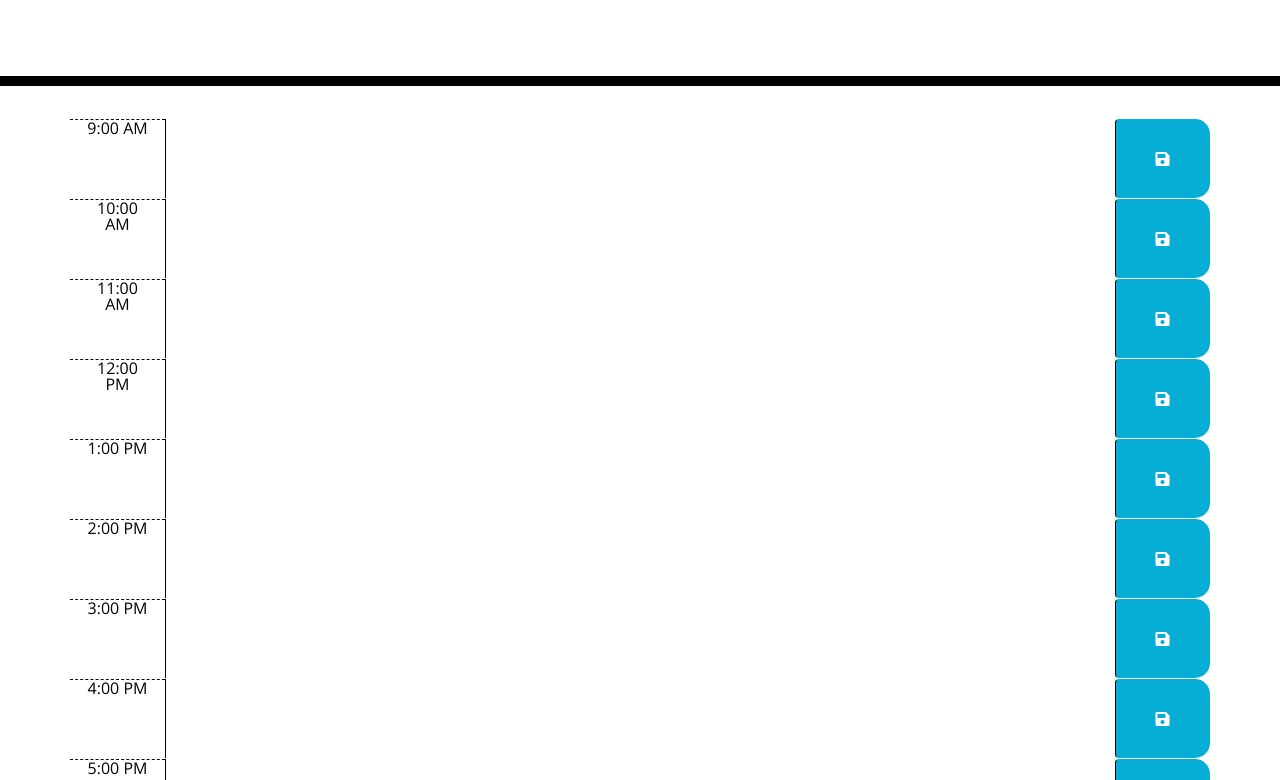
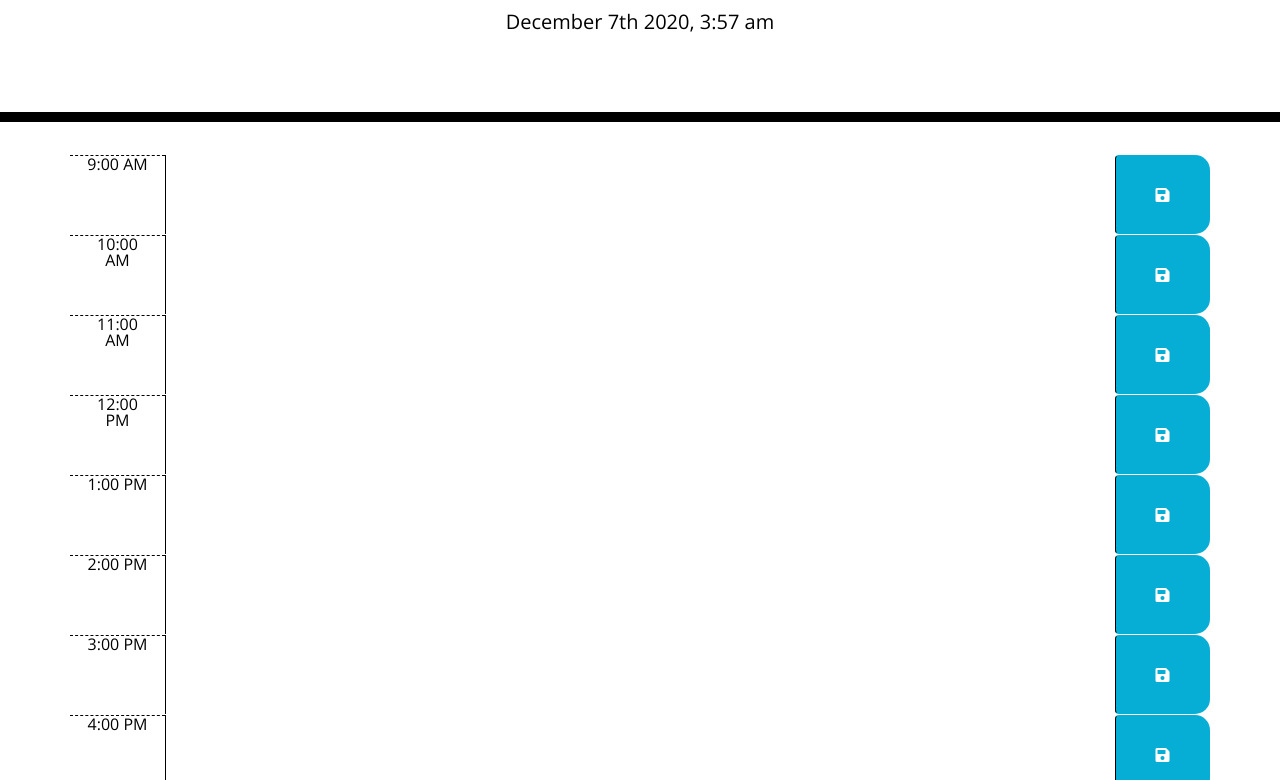
Before and after one commit to karimi65/work-day-scheduler, a plain HTML site: page index.html in a window 1280 px wide. Shown: the part 182-962 px from the top of the page. Drawn offline with nearby package versions, Linux system fonts and the light colour scheme.

Commit message:
create JS file

```diff
--- a/index.html
+++ b/index.html
@@ -88,5 +88,6 @@
 
     <script src="https://cdnjs.cloudflare.com/ajax/libs/jquery/3.2.1/jquery.min.js"></script>
     <script src="https://cdnjs.cloudflare.com/ajax/libs/moment.js/2.24.0/moment.min.js"></script>
+    <script src="script.js"></script>
   </body>
 </html>
--- /dev/null
+++ b/script.js
@@ -0,0 +1,7 @@
+$(document).ready(function() {
+
+// Display the current date and time
+$("#currentDay").text(moment().format('MMMM Do YYYY, h:mm a'))
+
+
+})
```
